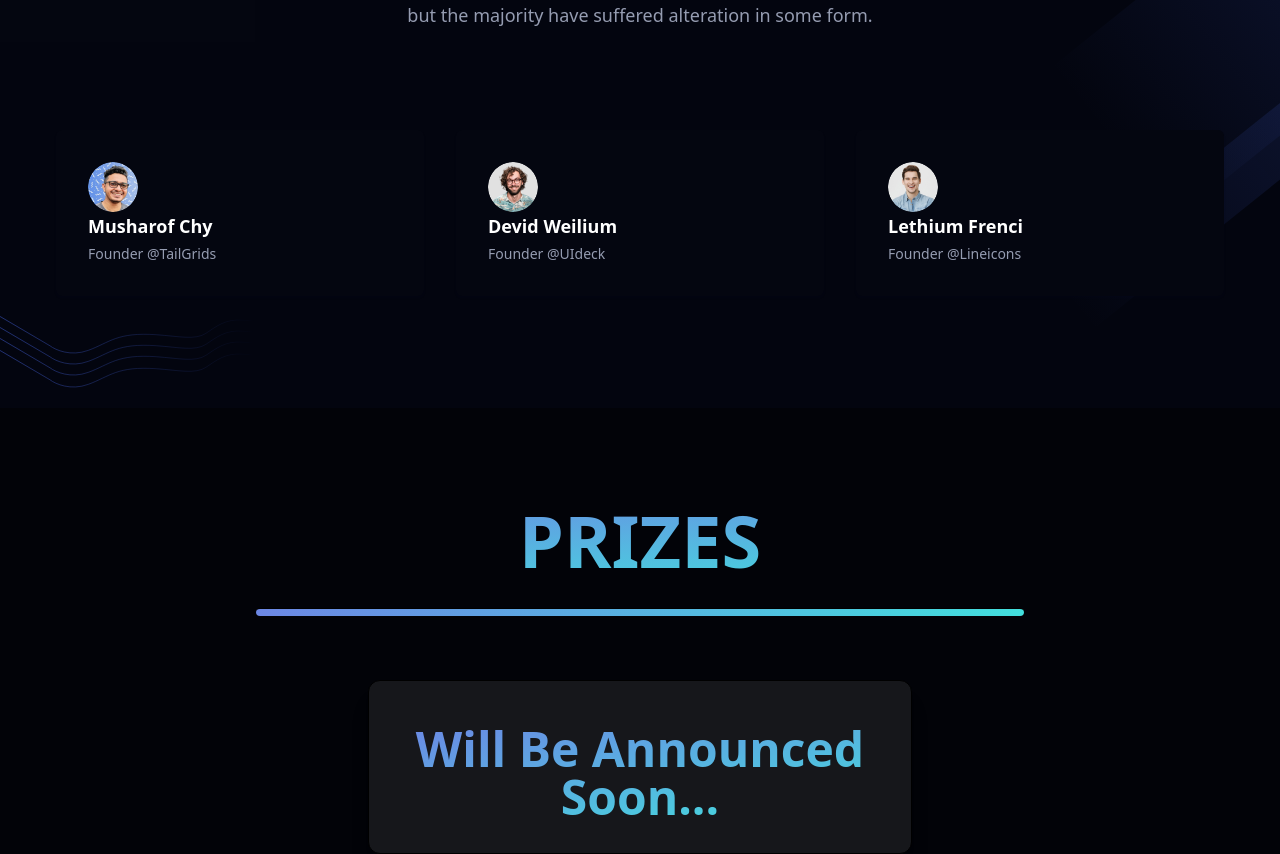
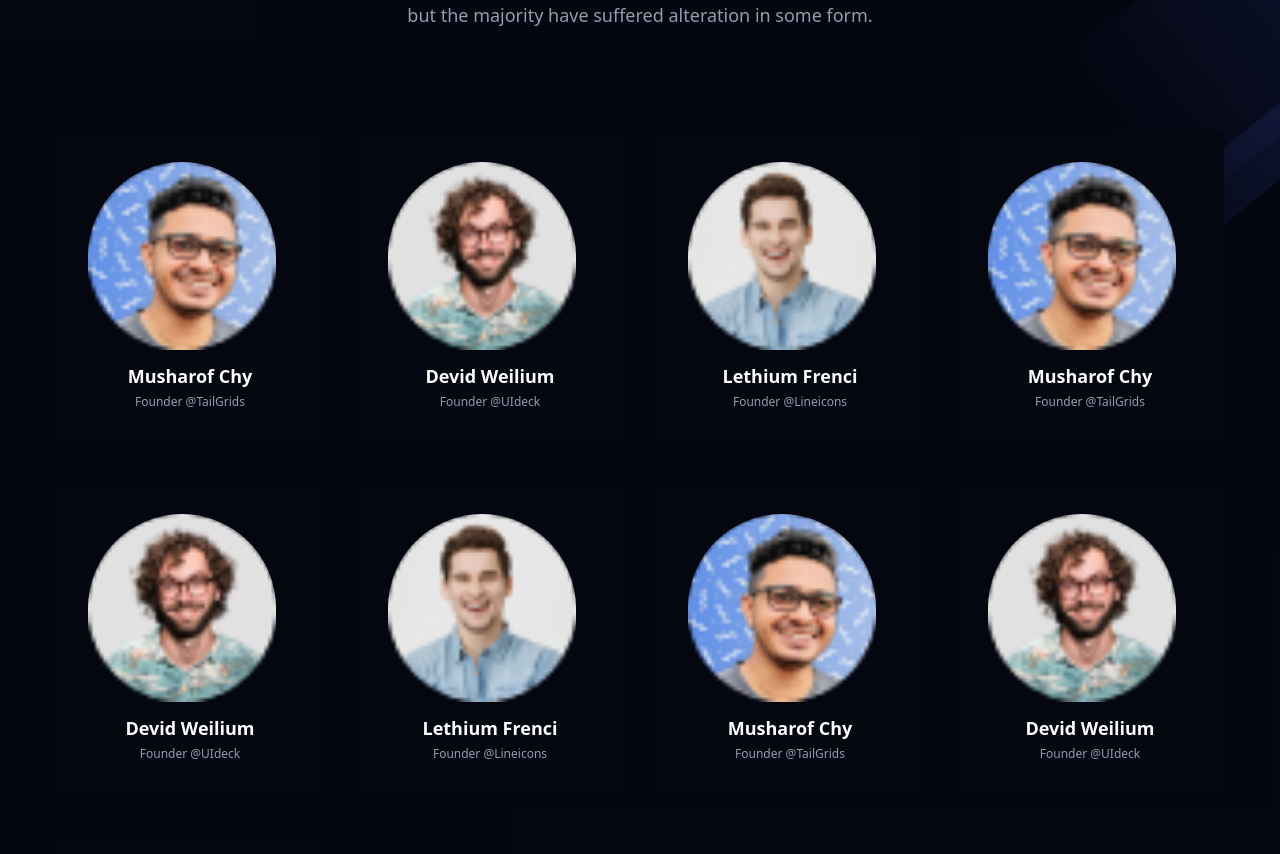
Before and after one commit to OneHacksIII/website, a React (Create React App) app: page / in a window 1280 px wide. Shown: the part 3140-3994 px from the top of the page. Built offline with nearby package versions, Linux system fonts and the light colour scheme.

Commit message:
[feat] team page

```diff
--- a/src/components/Testimonials/SingleTestimonial.jsx
+++ b/src/components/Testimonials/SingleTestimonial.jsx
@@ -1,20 +1,9 @@
-const starIcon = (
-  <svg width="18" height="16" viewBox="0 0 18 16" className="fill-current">
-    <path d="M9.09815 0.361679L11.1054 6.06601H17.601L12.3459 9.59149L14.3532 15.2958L9.09815 11.7703L3.84309 15.2958L5.85035 9.59149L0.595291 6.06601H7.0909L9.09815 0.361679Z" />
-  </svg>
-);
 
-const SingleTestimonial = ({ testimonial }) => {
-  const { star, name, image, content, designation } = testimonial;
 
-  let ratingIcons = [];
-  for (let index = 0; index < star; index++) {
-    ratingIcons.push(
-      <span key={index} className="text-yellow">
-        {starIcon}
-      </span>
-    );
-  }
+const SinglePerson = ({ person }) => {
+  const { name, image, designation } = person;
+
+
 
   return (
     <div className="w-full">
@@ -23,15 +12,15 @@ const SingleTestimonial = ({ testimonial }) => {
         data-wow-delay=".1s"
       >
 
-        <div className="content-center items-center">
-          <div className="relative mr-4 h-[50px] w-full max-w-[50px] overflow-hidden rounded-full">
-            <img src={image} alt={name} fill />
+        <div className="content-center text-center items-center">
+          <div className="relative mr-4 h-[200px]   overflow-hidden rounded-full">
+            <img src={image} width={200} alt={name}/>
           </div>
           <div className="w-full">
-            <h5 className="mb-1 text-lg font-semibold text-white lg:text-base xl:text-lg">
+            <h5 className="mb-1 text-lg font-semibold text-white lg:text xl:text-lg ">
               {name}
             </h5>
-            <p className="text-sm text-body-color">{designation}</p>
+            <p className="text-xs text-body-color">{designation}</p>
           </div>
         </div>
       </div>
@@ -39,4 +28,4 @@ const SingleTestimonial = ({ testimonial }) => {
   );
 };
 
-export default SingleTestimonial;
+export default SinglePerson;
--- a/src/components/Testimonials/index.jsx
+++ b/src/components/Testimonials/index.jsx
@@ -1,34 +1,68 @@
 import SectionTitle from "../Common/SectionTitle";
-import SingleTestimonial from "./SingleTestimonial";
+import SinglePerson from "./SingleTestimonial";
 
-const testimonialData = [
+const teamData = [
   {
     id: 1,
     name: "Musharof Chy",
     designation: "Founder @TailGrids",
-    content:
-      "Our members are so impressed. It's intuitive. It's clean. It's distraction free. If you're building a community.",
     image: "/images/testimonials/auth-01.png",
-    star: 5,
   },
   {
     id: 2,
     name: "Devid Weilium",
     designation: "Founder @UIdeck",
-    content:
-      "Our members are so impressed. It's intuitive. It's clean. It's distraction free. If you're building a community.",
+
     image: "/images/testimonials/auth-02.png",
-    star: 5,
   },
   {
     id: 3,
     name: "Lethium Frenci",
     designation: "Founder @Lineicons",
-    content:
-      "Our members are so impressed. It's intuitive. It's clean. It's distraction free. If you're building a community.",
+
     image: "/images/testimonials/auth-03.png",
-    star: 5,
   },
+  {
+    id: 1,
+    name: "Musharof Chy",
+    designation: "Founder @TailGrids",
+    image: "/images/testimonials/auth-01.png",
+  },
+  {
+    id: 2,
+    name: "Devid Weilium",
+    designation: "Founder @UIdeck",
+
+    image: "/images/testimonials/auth-02.png",
+  },
+  {
+    id: 3,
+    name: "Lethium Frenci",
+    designation: "Founder @Lineicons",
+
+    image: "/images/testimonials/auth-03.png",
+  },
+  {
+    id: 1,
+    name: "Musharof Chy",
+    designation: "Founder @TailGrids",
+    image: "/images/testimonials/auth-01.png",
+  },
+  {
+    id: 2,
+    name: "Devid Weilium",
+    designation: "Founder @UIdeck",
+
+    image: "/images/testimonials/auth-02.png",
+  },
+  {
+    id: 3,
+    name: "Lethium Frenci",
+    designation: "Founder @Lineicons",
+
+    image: "/images/testimonials/auth-03.png",
+  },
+
 ];
 
 const Testimonials = () => {
@@ -41,9 +75,9 @@ const Testimonials = () => {
           center
         />
 
-        <div className="grid grid-cols-1 gap-x-8 gap-y-10 md:grid-cols-2 lg:grid-cols-3">
-          {testimonialData.map((testimonial) => (
-            <SingleTestimonial key={testimonial.id} testimonial={testimonial} />
+        <div className="grid grid-cols-1 gap-x-8 gap-y-10 md:grid-cols-3 lg:grid-cols-4">
+          {teamData.map((person) => (
+            <SinglePerson key={person.id} person={person} />
           ))}
         </div>
       </div>
```
